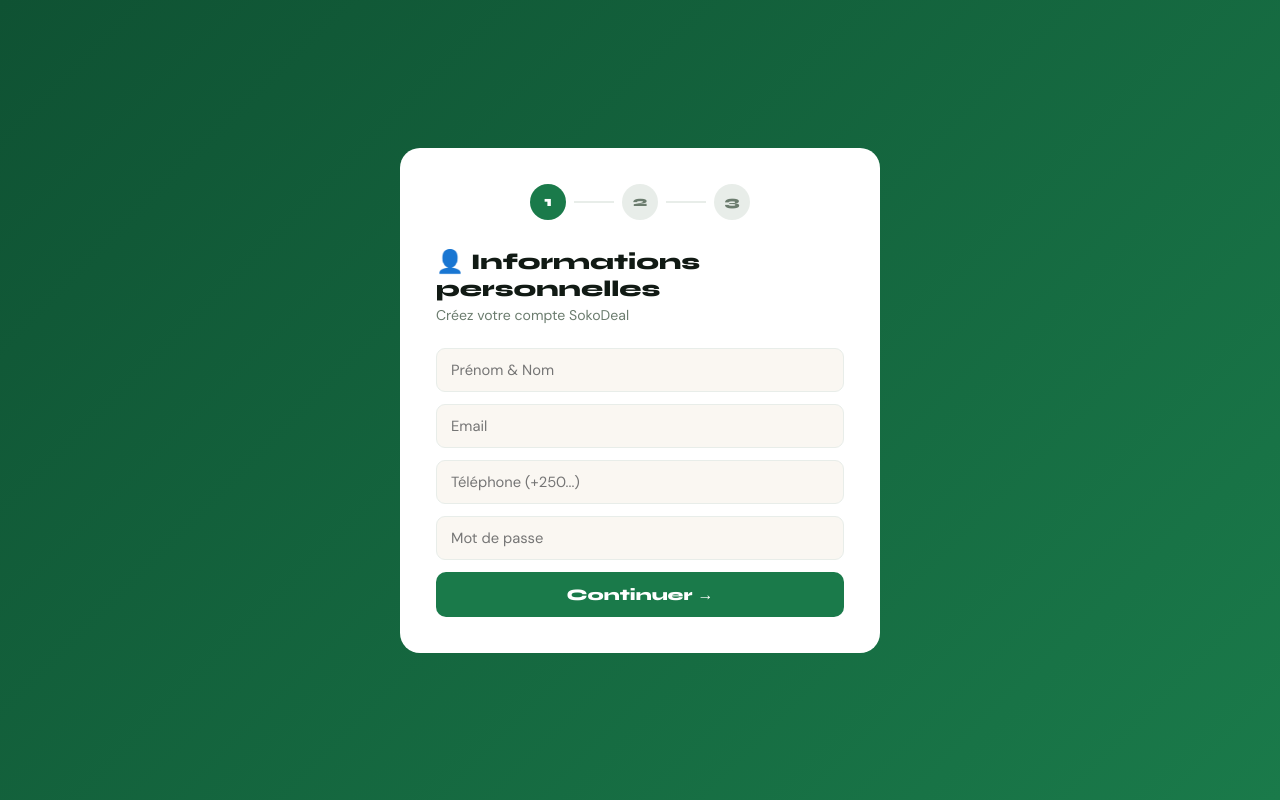
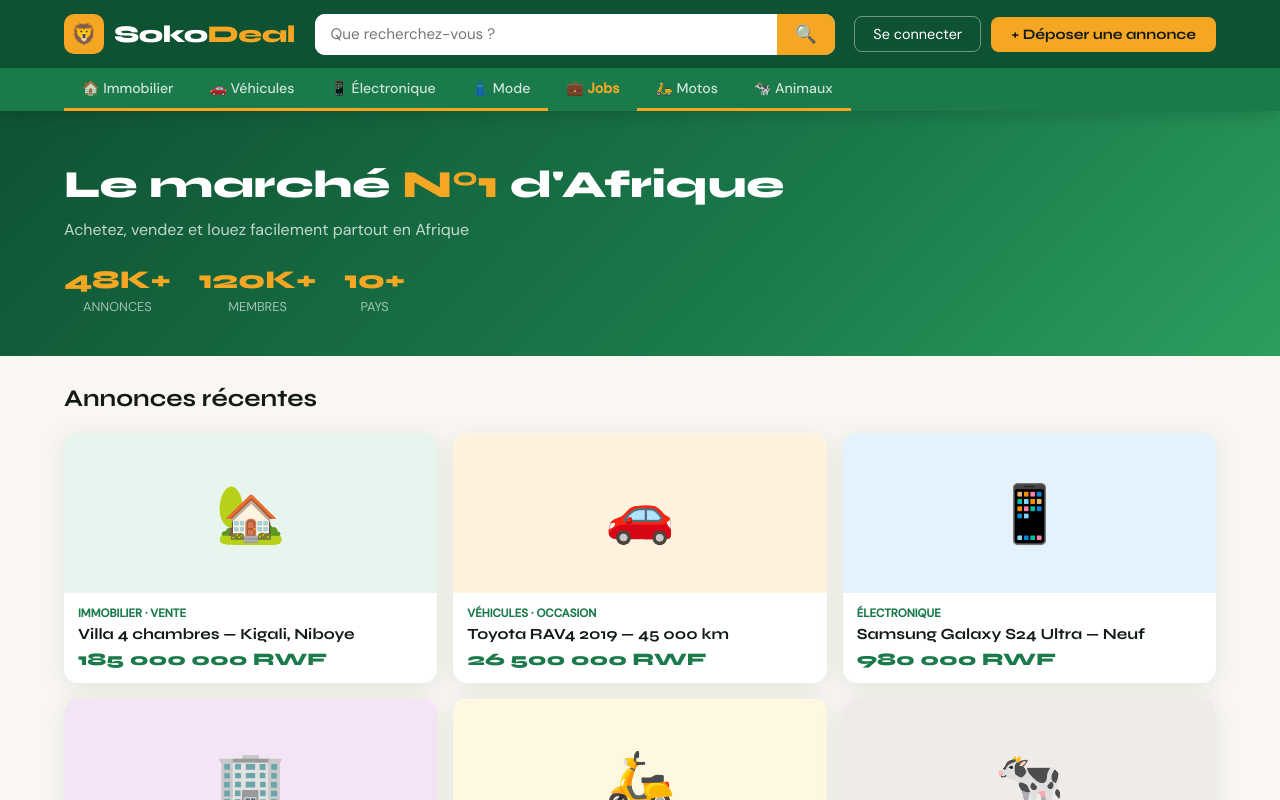
Before and after one commit to sokodeal/sokodeal, a Next.js app: page /auth in a window 1280 px wide. Shown: the top 800 px of the page. Built offline with nearby package versions, Linux system fonts and the light colour scheme; no server answers.

Commit message:
link all buttons to auth

```diff
--- a/src/app/auth/page.tsx
+++ b/src/app/auth/page.tsx
@@ -1,156 +1,223 @@
 'use client'
 import { useState } from 'react'
-import { supabase } from '@/lib/supabase'
 
-export default function AuthPage() {
-  const [step, setStep] = useState(1)
-  const [loading, setLoading] = useState(false)
-  const [form, setForm] = useState({
-    fullName: '', email: '', phone: '', password: '',
-    idType: '', idNumber: '', idFront: null as File | null, idBack: null as File | null
-  })
-  const [msg, setMsg] = useState('')
-
-  const handleSignup = async () => {
-    setLoading(true)
-    const { error } = await supabase.auth.signUp({
-      email: form.email,
-      password: form.password,
-      options: {
-        data: {
-          full_name: form.fullName,
-          phone: form.phone,
-        }
-      }
-    })
-    if (error) { setMsg('❌ ' + error.message); setLoading(false); return; }
-    setStep(3)
-    setLoading(false)
-  }
+export default function Home() {
+  const [activeSection, setActiveSection] = useState('main')
+  const [postOpen, setPostOpen] = useState(false)
 
   return (
-    <div style={{minHeight:'100vh', background:'linear-gradient(135deg,#0f5233,#1a7a4a)', display:'flex', alignItems:'center', justifyContent:'center', padding:'20px'}}>
-      <div style={{background:'white', borderRadius:'20px', padding:'36px', maxWidth:'480px', width:'100%'}}>
+    <>
+      {/* HEADER */}
+      <header style={{
+        background:'#0f5233', position:'sticky', top:0, zIndex:100,
+        boxShadow:'0 2px 16px rgba(0,0,0,0.18)'
+      }}>
+        <div style={{
+          display:'flex', alignItems:'center', justifyContent:'space-between',
+          padding:'0 5%', height:'68px', gap:'16px'
+        }}>
+          <a href="/" style={{display:'flex', alignItems:'center', gap:'10px', textDecoration:'none'}}>
+            <div style={{
+              width:'40px', height:'40px', background:'#f5a623',
+              borderRadius:'10px', display:'flex', alignItems:'center',
+              justifyContent:'center', fontSize:'20px'
+            }}>🦁</div>
+            <span style={{
+              fontFamily:'Syne,sans-serif', fontWeight:800,
+              fontSize:'1.5rem', color:'white', letterSpacing:'-0.5px'
+            }}>Soko<span style={{color:'#f5a623'}}>Deal</span></span>
+          </a>
 
-        {/* Steps */}
-        <div style={{display:'flex', justifyContent:'center', gap:'8px', marginBottom:'28px'}}>
-          {[1,2,3].map(s => (
-            <div key={s} style={{display:'flex', alignItems:'center', gap:'8px'}}>
           <div style={{
-                width:'36px', height:'36px', borderRadius:'50%',
-                background: step >= s ? '#1a7a4a' : '#e8ede9',
-                color: step >= s ? 'white' : '#6b7c6e',
-                display:'flex', alignItems:'center', justifyContent:'center',
-                fontFamily:'Syne,sans-serif', fontWeight:800, fontSize:'0.9rem'
-              }}>{s}</div>
-              {s < 3 && <div style={{width:'40px', height:'2px', background: step > s ? '#1a7a4a' : '#e8ede9'}}></div>}
+            flex:1, maxWidth:'520px', display:'flex',
+            background:'white', borderRadius:'10px', overflow:'hidden'
+          }}>
+            <input type="text" placeholder="Que recherchez-vous ?" style={{
+              flex:1, padding:'10px 16px', border:'none', outline:'none',
+              fontFamily:'DM Sans,sans-serif', fontSize:'0.95rem'
+            }}/>
+            <button style={{
+              background:'#f5a623', border:'none', cursor:'pointer',
+              padding:'10px 18px', fontSize:'1.1rem'
+            }}>🔍</button>
+          </div>
+
+          <div style={{display:'flex', alignItems:'center', gap:'10px'}}>
+            <button onClick={() => window.location.href='/auth'} style={{
+              padding:'8px 18px', border:'1.5px solid rgba(255,255,255,0.4)',
+              borderRadius:'8px', color:'white', background:'transparent',
+              fontFamily:'DM Sans,sans-serif', fontSize:'0.9rem', cursor:'pointer'
+            }}>Se connecter</button>
+            <button onClick={() => setPostOpen(true)} style={{
+              padding:'9px 20px', background:'#f5a623', border:'none',
+              borderRadius:'8px', fontFamily:'Syne,sans-serif', fontWeight:700,
+              fontSize:'0.9rem', color:'#111a14', cursor:'pointer'
+            }}>+ Déposer une annonce</button>
+          </div>
+        </div>
+
+        {/* NAV */}
+        <nav style={{
+          background:'#1a7a4a', padding:'0 5%',
+          display:'flex', overflowX:'auto'
+        }}>
+          {[
+            {id:'main', label:'🏠 Immobilier'},
+            {id:'main', label:'🚗 Véhicules'},
+            {id:'main', label:'📱 Électronique'},
+            {id:'main', label:'👗 Mode'},
+            {id:'jobs', label:'💼 Jobs'},
+            {id:'main', label:'🛵 Motos'},
+            {id:'main', label:'🐄 Animaux'},
+          ].map((item, i) => (
+            <a key={i} href="#" onClick={() => setActiveSection(item.id)} style={{
+              display:'flex', alignItems:'center', gap:'6px',
+              padding:'11px 18px', color: item.label.includes('Jobs') ? '#f5a623' : 'rgba(255,255,255,0.8)',
+              textDecoration:'none', fontSize:'0.88rem', fontWeight: item.label.includes('Jobs') ? 700 : 500,
+              whiteSpace:'nowrap', borderBottom: activeSection===item.id ? '3px solid #f5a623' : '3px solid transparent'
+            }}>{item.label}</a>
+          ))}
+        </nav>
+      </header>
+
+      {/* HERO */}
+      {activeSection === 'main' && (
+        <div style={{
+          background:'linear-gradient(135deg, #0f5233 0%, #1a7a4a 60%, #2d9e5f 100%)',
+          padding:'52px 5% 40px'
+        }}>
+          <h1 style={{
+            fontFamily:'Syne,sans-serif', fontWeight:800, fontSize:'2.4rem',
+            color:'white', lineHeight:1.15, marginBottom:'12px'
+          }}>Le marché <span style={{color:'#f5a623'}}>N°1</span> d'Afrique</h1>
+          <p style={{color:'rgba(255,255,255,0.75)', fontSize:'1rem', marginBottom:'24px'}}>
+            Achetez, vendez et louez facilement partout en Afrique
+          </p>
+          <div style={{display:'flex', gap:'28px'}}>
+            {[['48K+','Annonces'],['120K+','Membres'],['10+','Pays']].map(([n,l]) => (
+              <div key={l} style={{textAlign:'center'}}>
+                <strong style={{display:'block', fontFamily:'Syne,sans-serif', fontSize:'1.6rem', fontWeight:800, color:'#f5a623'}}>{n}</strong>
+                <span style={{fontSize:'0.8rem', color:'rgba(255,255,255,0.6)', textTransform:'uppercase'}}>{l}</span>
               </div>
             ))}
           </div>
+        </div>
+      )}
 
-        <h1 style={{fontFamily:'Syne,sans-serif', fontWeight:800, fontSize:'1.4rem', marginBottom:'4px'}}>
-          {step === 1 && '👤 Informations personnelles'}
-          {step === 2 && '🪪 Vérification d\'identité'}
-          {step === 3 && '✅ Compte créé !'}
-        </h1>
-        <p style={{color:'#6b7c6e', fontSize:'0.88rem', marginBottom:'24px'}}>
-          {step === 1 && 'Créez votre compte SokoDeal'}
-          {step === 2 && 'Obligatoire pour publier des annonces'}
-          {step === 3 && 'Vérifiez votre email pour confirmer'}
+      {/* ANNONCES */}
+      {activeSection === 'main' && (
+        <div style={{padding:'28px 5%', maxWidth:'1300px', margin:'0 auto'}}>
+          <h2 style={{fontFamily:'Syne,sans-serif', fontWeight:700, marginBottom:'20px'}}>
+            Annonces récentes
+          </h2>
+          <div style={{
+            display:'grid', gridTemplateColumns:'repeat(3,1fr)', gap:'16px'
+          }}>
+            {[
+              {em:'🏡', cat:'Immobilier · Vente', title:'Villa 4 chambres — Kigali, Niboye', price:'185 000 000 RWF', bg:'#e8f5ee'},
+              {em:'🚗', cat:'Véhicules · Occasion', title:'Toyota RAV4 2019 — 45 000 km', price:'26 500 000 RWF', bg:'#fff3e0'},
+              {em:'📱', cat:'Électronique', title:'Samsung Galaxy S24 Ultra — Neuf', price:'980 000 RWF', bg:'#e3f2fd'},
+              {em:'🏢', cat:'Immobilier · Location', title:'Appartement 3 pièces meublé', price:'450 000 RWF/mois', bg:'#f3e5f5'},
+              {em:'🛵', cat:'Motos · Occasion', title:'Honda CB125 2022 — 18 000 km', price:'3 200 000 RWF', bg:'#fff8e1'},
+              {em:'🐄', cat:'Animaux · Bétail', title:'Vache laitière Ankole — 2 ans', price:'1 800 000 RWF', bg:'#efebe9'},
+            ].map((ad, i) => (
+              <div key={i} style={{
+                background:'white', borderRadius:'14px', overflow:'hidden',
+                boxShadow:'0 4px 24px rgba(10,60,25,0.10)', cursor:'pointer',
+              }}>
+                <div style={{
+                  height:'160px', background:ad.bg,
+                  display:'flex', alignItems:'center', justifyContent:'center',
+                  fontSize:'3.5rem'
+                }}>{ad.em}</div>
+                <div style={{padding:'13px 14px'}}>
+                  <div style={{fontSize:'0.72rem', fontWeight:600, color:'#1a7a4a', textTransform:'uppercase', marginBottom:'4px'}}>{ad.cat}</div>
+                  <div style={{fontFamily:'Syne,sans-serif', fontWeight:700, fontSize:'0.97rem', marginBottom:'6px'}}>{ad.title}</div>
+                  <div style={{fontFamily:'Syne,sans-serif', fontWeight:800, fontSize:'1.1rem', color:'#1a7a4a'}}>{ad.price}</div>
+                </div>
+              </div>
+            ))}
+          </div>
+        </div>
+      )}
+
+      {/* JOBS */}
+      {activeSection === 'jobs' && (
+        <div style={{padding:'40px 5%', maxWidth:'1300px', margin:'0 auto'}}>
+          <h2 style={{fontFamily:'Syne,sans-serif', fontWeight:800, fontSize:'1.8rem', marginBottom:'24px'}}>
+            💼 Offres d'emploi
+          </h2>
+          {[
+            {co:'🏦', title:'Développeur Full-Stack Senior', company:'Bank of Kigali', loc:'Kigali', salary:'1 200 000 – 1 800 000 RWF/mois', type:'CDI'},
+            {co:'🏥', title:'Infirmier(ère) diplômé(e)', company:'King Faisal Hospital', loc:'Kigali', salary:'700 000 – 950 000 RWF/mois', type:'CDI'},
+            {co:'🌍', title:'Responsable Programmes', company:'Save the Children Rwanda', loc:'Kigali', salary:'1 500 000 – 2 000 000 RWF/mois', type:'CDD'},
+          ].map((job, i) => (
+            <div key={i} style={{
+              background:'white', borderRadius:'16px', padding:'22px 24px',
+              boxShadow:'0 4px 24px rgba(10,60,25,0.10)', marginBottom:'14px',
+              display:'flex', alignItems:'center', gap:'16px', cursor:'pointer'
+            }}>
+              <div style={{fontSize:'2rem'}}>{job.co}</div>
+              <div style={{flex:1}}>
+                <div style={{fontFamily:'Syne,sans-serif', fontWeight:800, fontSize:'1rem', marginBottom:'4px'}}>{job.title}</div>
+                <div style={{fontSize:'0.85rem', color:'#1a7a4a', fontWeight:600, marginBottom:'4px'}}>{job.company}</div>
+                <div style={{fontSize:'0.8rem', color:'#6b7c6e'}}>📍 {job.loc} · {job.type}</div>
+              </div>
+              <div style={{textAlign:'right'}}>
+                <div style={{fontFamily:'Syne,sans-serif', fontWeight:800, color:'#1a7a4a', fontSize:'0.95rem'}}>{job.salary}</div>
+                <button onClick={() => window.location.href='/auth'} style={{
+                  marginTop:'8px', padding:'7px 16px', background:'#1a3a5c',
+                  color:'white', border:'none', borderRadius:'8px',
+                  fontFamily:'Syne,sans-serif', fontWeight:700, fontSize:'0.8rem', cursor:'pointer'
+                }}>Postuler</button>
+              </div>
+            </div>
+          ))}
+        </div>
+      )}
+
+      {/* FOOTER */}
+      <footer style={{background:'#111a14', color:'rgba(255,255,255,0.7)', padding:'40px 5%', marginTop:'40px'}}>
+        <div style={{maxWidth:'1300px', margin:'0 auto', display:'flex', justifyContent:'space-between', flexWrap:'wrap', gap:'20px'}}>
+          <div>
+            <div style={{fontFamily:'Syne,sans-serif', fontWeight:800, fontSize:'1.3rem', color:'white', marginBottom:'8px'}}>
+              Soko<span style={{color:'#f5a623'}}>Deal</span>
+            </div>
+            <p style={{fontSize:'0.88rem', lineHeight:1.7, maxWidth:'280px'}}>
+              La première plateforme d'annonces d'Afrique. Achetez, vendez et trouvez un emploi.
             </p>
+          </div>
+          <div style={{fontSize:'0.83rem'}}>© 2025 SokoDeal — Made in Africa 🌍</div>
+        </div>
+      </footer>
 
-        {/* STEP 1 */}
-        {step === 1 && (
-          <>
-            {['fullName','email','phone','password'].map((field, i) => (
-              <input key={field}
-                type={field === 'password' ? 'password' : field === 'email' ? 'email' : 'text'}
-                placeholder={['Prénom & Nom', 'Email', 'Téléphone (+250...)', 'Mot de passe'][i]}
-                value={(form as any)[field]}
-                onChange={e => setForm({...form, [field]: e.target.value})}
-                style={{
+      {/* MODAL ANNONCE */}
+      {postOpen && (
+        <div onClick={() => setPostOpen(false)} style={{
+          position:'fixed', inset:0, background:'rgba(0,0,0,0.6)',
+          zIndex:200, display:'flex', alignItems:'center', justifyContent:'center'
+        }}>
+          <div onClick={e => e.stopPropagation()} style={{
+            background:'white', borderRadius:'18px', padding:'32px',
+            maxWidth:'520px', width:'100%', margin:'20px', maxHeight:'90vh', overflowY:'auto'
+          }}>
+            <h2 style={{fontFamily:'Syne,sans-serif', fontWeight:800, marginBottom:'8px'}}>📝 Déposer une annonce</h2>
+            <p style={{color:'#6b7c6e', fontSize:'0.88rem', marginBottom:'20px'}}>Gratuit · Publié en 2 minutes</p>
+            {['Titre de l\'annonce', 'Prix (RWF)', 'Description', 'Téléphone'].map(p => (
+              <input key={p} type="text" placeholder={p} style={{
                 width:'100%', padding:'11px 14px', border:'1.5px solid #e8ede9',
                 borderRadius:'9px', fontFamily:'DM Sans,sans-serif', fontSize:'0.92rem',
                 outline:'none', background:'#faf7f2', marginBottom:'12px', display:'block'
-                }}
-              />
+              }}/>
             ))}
-            <button onClick={() => setStep(2)} style={{
+            <button onClick={() => window.location.href='/auth'} style={{
               width:'100%', padding:'13px', background:'#1a7a4a', border:'none',
               borderRadius:'10px', fontFamily:'Syne,sans-serif', fontWeight:800,
               fontSize:'1rem', color:'white', cursor:'pointer'
-            }}>Continuer →</button>
-          </>
-        )}
-
-        {/* STEP 2 */}
-        {step === 2 && (
-          <>
-            <div style={{background:'#fff8e1', borderLeft:'3px solid #f5a623', borderRadius:'8px', padding:'12px 14px', marginBottom:'16px', fontSize:'0.83rem'}}>
-              🔒 Vos documents sont chiffrés et sécurisés. Requis pour vérifier votre identité et protéger les acheteurs.
+            }}>🚀 Publier mon annonce</button>
           </div>
-
-            <select
-              value={form.idType}
-              onChange={e => setForm({...form, idType: e.target.value})}
-              style={{width:'100%', padding:'11px 14px', border:'1.5px solid #e8ede9', borderRadius:'9px', fontFamily:'DM Sans,sans-serif', fontSize:'0.9rem', outline:'none', background:'#faf7f2', marginBottom:'12px'}}
-            >
-              <option value="">— Type de document —</option>
-              <option value="indangamuntu">🇷🇼 Indangamuntu (Carte Nationale)</option>
-              <option value="passeport">🌍 Passeport</option>
-              <option value="permis">🪪 Permis de conduire</option>
-            </select>
-
-            <input
-              type="text"
-              placeholder="Numéro du document"
-              value={form.idNumber}
-              onChange={e => setForm({...form, idNumber: e.target.value})}
-              style={{width:'100%', padding:'11px 14px', border:'1.5px solid #e8ede9', borderRadius:'9px', fontFamily:'DM Sans,sans-serif', fontSize:'0.9rem', outline:'none', background:'#faf7f2', marginBottom:'12px', display:'block'}}
-            />
-
-            <div style={{marginBottom:'12px'}}>
-              <label style={{display:'block', fontSize:'0.82rem', fontWeight:600, marginBottom:'6px'}}>📸 Recto de la pièce d'identité</label>
-              <input type="file" accept="image/*,.pdf"
-                onChange={e => setForm({...form, idFront: e.target.files?.[0] || null})}
-                style={{width:'100%', padding:'10px', border:'1.5px dashed #e8ede9', borderRadius:'9px', background:'#faf7f2'}}
-              />
-            </div>
-
-            <div style={{marginBottom:'20px'}}>
-              <label style={{display:'block', fontSize:'0.82rem', fontWeight:600, marginBottom:'6px'}}>📸 Verso de la pièce d'identité</label>
-              <input type="file" accept="image/*,.pdf"
-                onChange={e => setForm({...form, idBack: e.target.files?.[0] || null})}
-                style={{width:'100%', padding:'10px', border:'1.5px dashed #e8ede9', borderRadius:'9px', background:'#faf7f2'}}
-              />
-            </div>
-
-            {msg && <p style={{color:'red', fontSize:'0.85rem', marginBottom:'12px'}}>{msg}</p>}
-
-            <button onClick={handleSignup} disabled={loading} style={{
-              width:'100%', padding:'13px', background: loading ? '#ccc' : '#1a7a4a', border:'none',
-              borderRadius:'10px', fontFamily:'Syne,sans-serif', fontWeight:800,
-              fontSize:'1rem', color:'white', cursor: loading ? 'not-allowed' : 'pointer'
-            }}>{loading ? '⏳ Création...' : '🚀 Créer mon compte'}</button>
-
-            <button onClick={() => setStep(1)} style={{width:'100%', padding:'11px', background:'transparent', border:'1.5px solid #e8ede9', borderRadius:'10px', fontFamily:'Syne,sans-serif', fontWeight:600, fontSize:'0.9rem', color:'#6b7c6e', cursor:'pointer', marginTop:'10px'}}>← Retour</button>
-          </>
-        )}
-
-        {/* STEP 3 */}
-        {step === 3 && (
-          <div style={{textAlign:'center'}}>
-            <div style={{fontSize:'4rem', marginBottom:'16px'}}>🎉</div>
-            <p style={{fontSize:'0.95rem', lineHeight:1.7, color:'#111a14', marginBottom:'24px'}}>
-              Votre compte a été créé ! <br/>
-              Vérifiez votre email <strong>{form.email}</strong> pour confirmer votre inscription.
-            </p>
-            <a href="/" style={{display:'block', padding:'13px', background:'#1a7a4a', borderRadius:'10px', fontFamily:'Syne,sans-serif', fontWeight:800, fontSize:'1rem', color:'white', textDecoration:'none'}}>
-              Aller sur SokoDeal →
-            </a>
         </div>
       )}
-      </div>
-    </div>
+    </>
   )
 }
```
Lines whose indentation alone changed are shown as unchanged.
